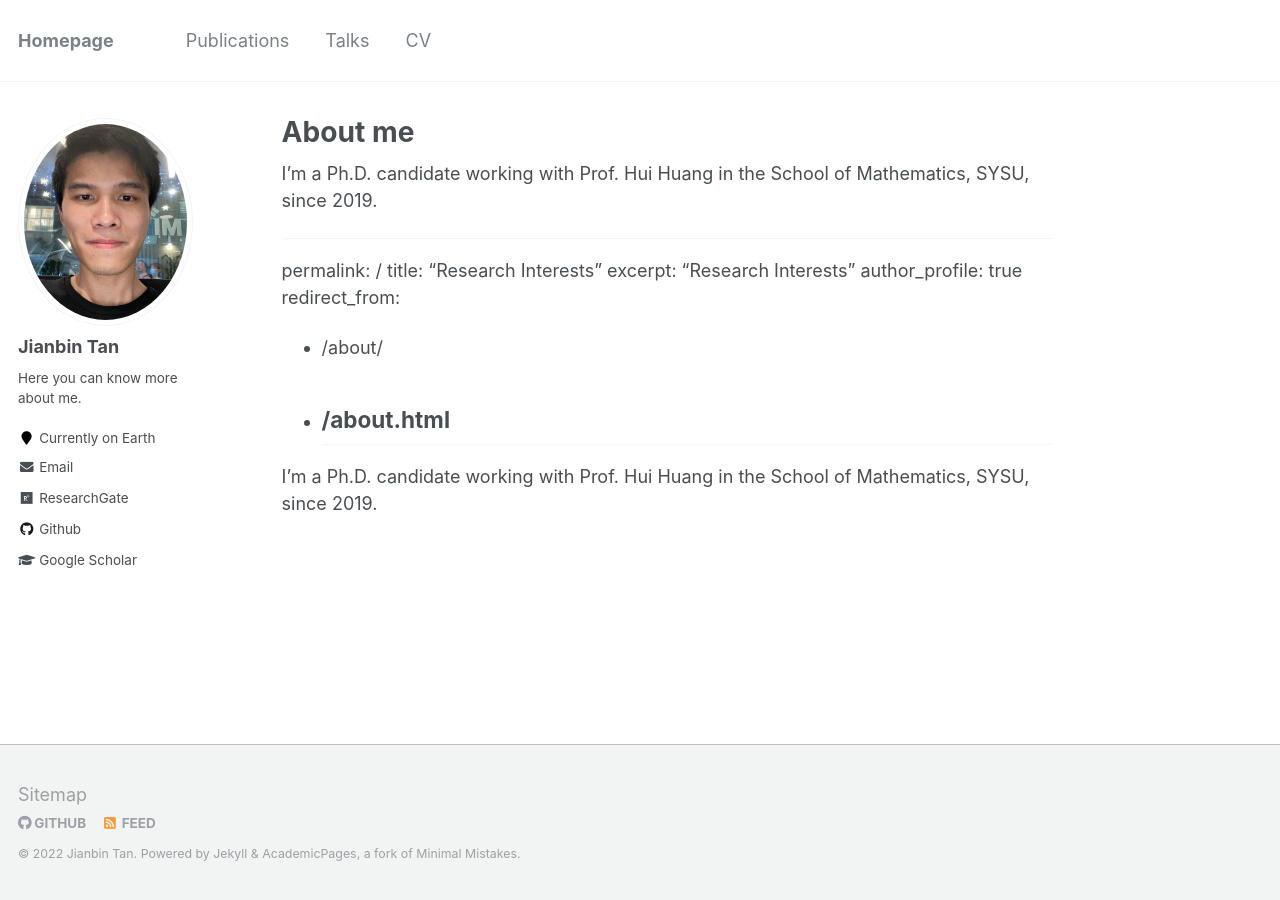
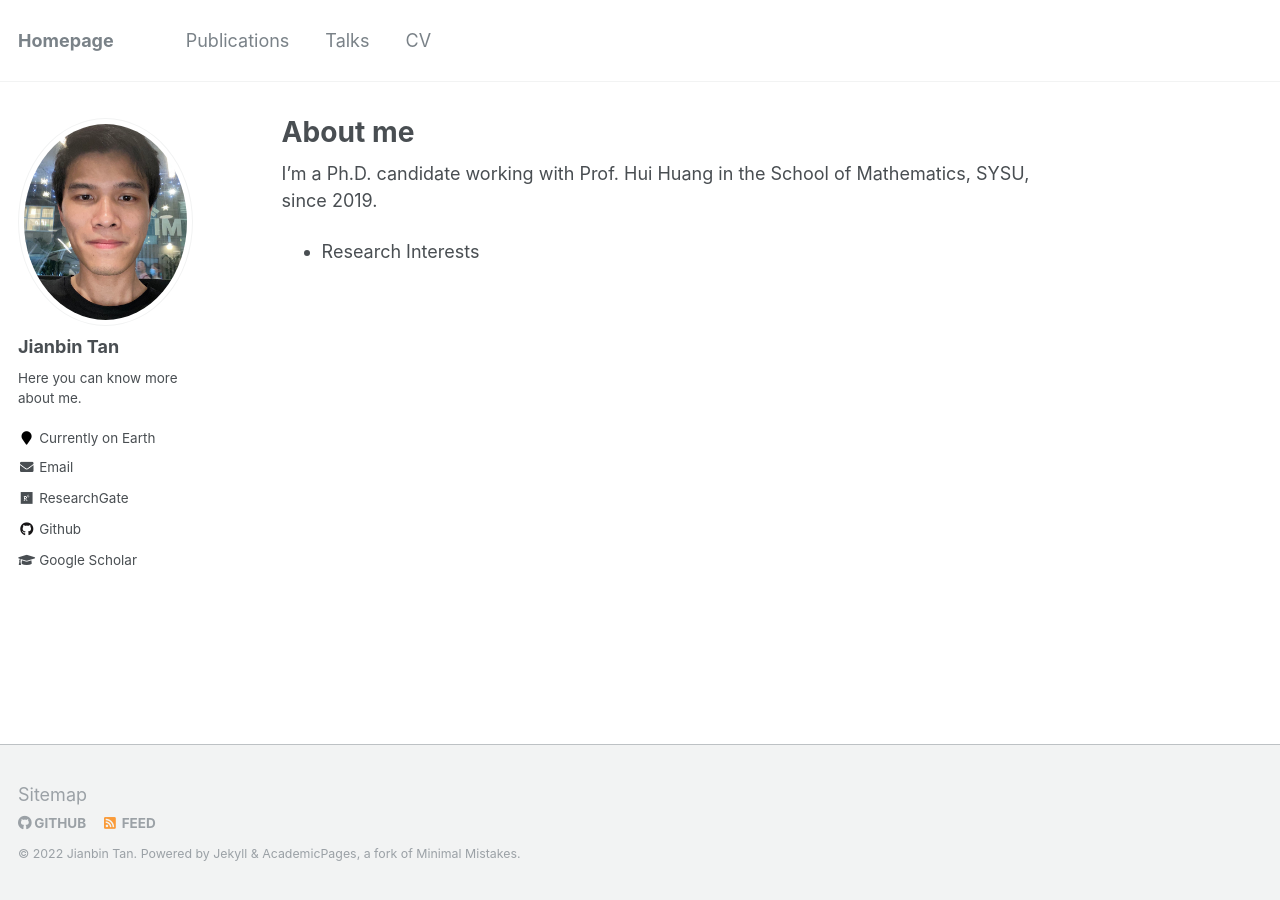
Before and after one commit to Tan-jianbin/Tan-jianbin.github.io, a Jekyll site: the page built from _pages/about.md, in a window 1280 px wide. Built offline with Jekyll 4.4.1, drawn with Linux system fonts in a browser that asks for light colours.

Commit message:
Update about.md

```diff
--- a/_pages/about.md
+++ b/_pages/about.md
@@ -10,14 +10,4 @@ redirect_from:
 
 I’m a Ph.D. candidate working with Prof. Hui Huang in the School of Mathematics, SYSU, since 2019.
 
----
-permalink: /
-title: "Research Interests"
-excerpt: "Research Interests"
-author_profile: true
-redirect_from:
-  - /about/
-  - /about.html
----
-
-I’m a Ph.D. candidate working with Prof. Hui Huang in the School of Mathematics, SYSU, since 2019.
+- Research Interests
```
